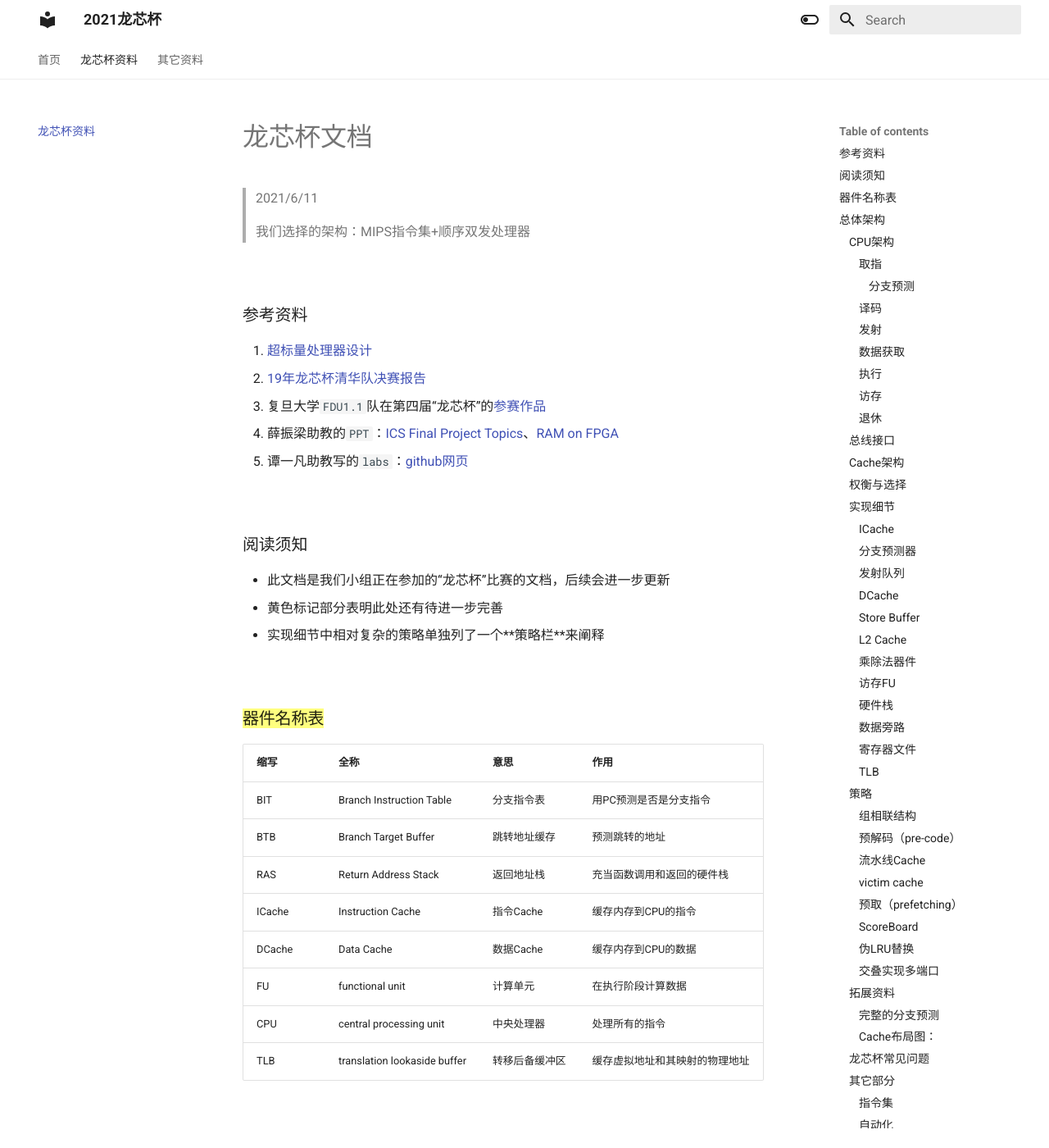
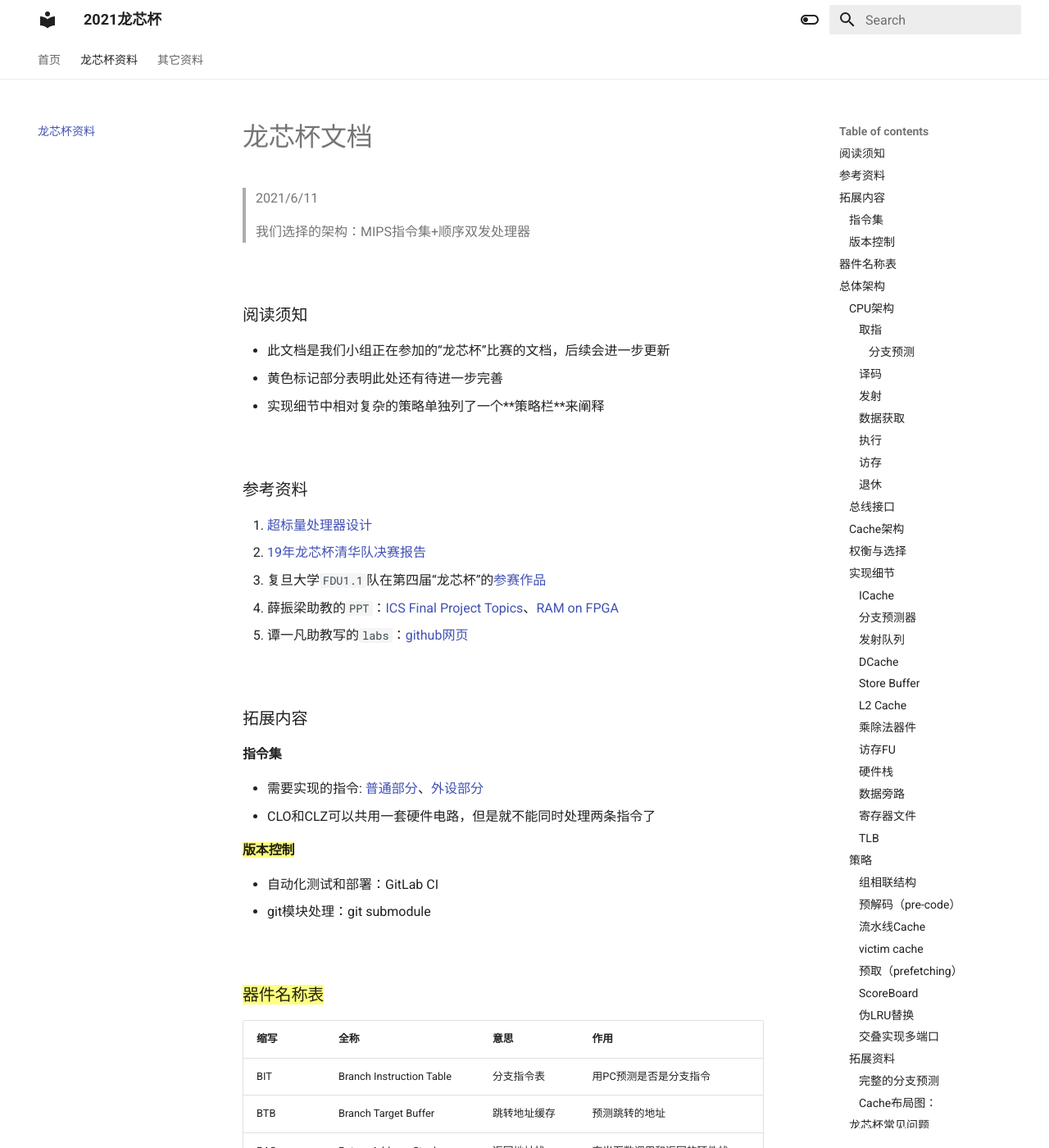
Before and after one commit to LXBchong/long_xin_bei, an MkDocs documentation site: the page built from docs/competition/龙兴杯资料汇总.md, in a window 1280 px wide and 1400 px high. Shown: the whole window at 82% size. Built offline with MkDocs 1.6.1 and Material for MkDocs 9.7.7, drawn with Linux system fonts in a browser that asks for light colours; some of the changed text lies outside the part shown.

```diff
--- a/docs/competition/龙兴杯资料汇总.md
+++ b/docs/competition/龙兴杯资料汇总.md
@@ -3,6 +3,14 @@
 > 2021/6/11
 >
 > 我们选择的架构：MIPS指令集+顺序双发处理器
+
+<br>
+
+### 阅读须知
+
+- 此文档是我们小组正在参加的“龙芯杯”比赛的文档，后续会进一步更新
+- 黄色标记部分表明此处还有待进一步完善
+- 实现细节中相对复杂的策略单独列了一个**策略栏**来阐释
 
 <br>
 
@@ -16,11 +24,17 @@
 
 <br>
 
-### 阅读须知
+### 拓展内容
 
-- 此文档是我们小组正在参加的“龙芯杯”比赛的文档，后续会进一步更新
-- 黄色标记部分表明此处还有待进一步完善
-- 实现细节中相对复杂的策略单独列了一个**策略栏**来阐释
+#### 指令集
+
+- 需要实现的指令: [普通部分](materials\指令集.md)、[外设部分](materials\支持操作系统的额外指令.md)
+- CLO和CLZ可以共用一套硬件电路，但是就不能同时处理两条指令了
+
+#### ==版本控制==
+
+- 自动化测试和部署：GitLab CI
+- git模块处理：git submodule
 
 <br>
 
@@ -320,20 +334,6 @@
 2. 双发流水线如何进行golden trace的比对？
 3. 操作系统进程切换的时候需要我们保存处理器状态吗？
 4. `linux`仿真
-
-
+5. 功能测试需要异常处理吗？
 
 <br>
-
-### 其它部分
-
-#### 指令集
-
-- 需要实现的指令: [普通部分](materials\指令集.md)、[外设部分](materials\支持操作系统的额外指令.md)
-- CLO和CLZ可以共用一套硬件电路，但是就不能同时处理两条指令了
-
-#### ==自动化==
-
-- 自动化测试和部署：GitLab CI
-
-<br>
```
Also changed, not shown: other parts of docs/competition/龙兴杯资料汇总.md (+1 -1 lines), 1 other file.
